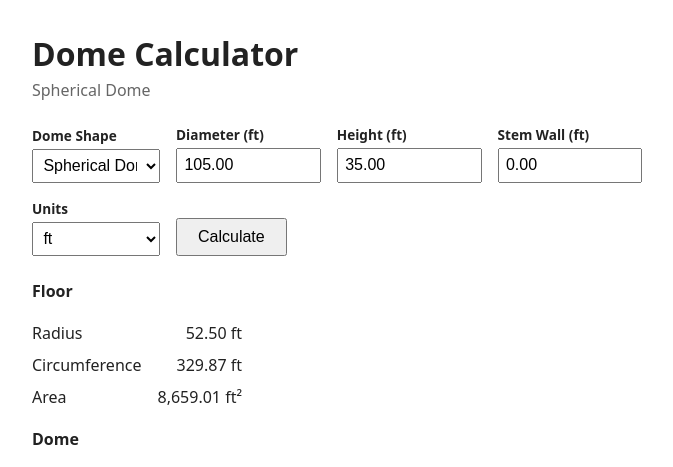
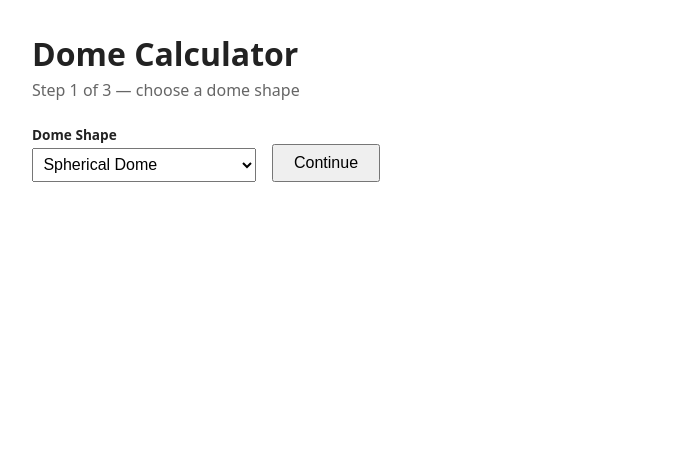
Before and after one commit to andrewsouth/dome-calculator, a Flask app: page / in a window 1280 px wide. Shown: the top 467 px of the page, without its empty margins (248-921 px from the left). Run offline with Flask 3, Linux system fonts and the light colour scheme.

Commit message:
Turn the form into a 3-stage wizard: shape -> units -> dimensions
Andrew noticed that changing the Dome Shape dropdown didn't update the
visible fields until Calculate was clicked, since fields for the new
shape don't exist server-side until the page re-renders with the new
shape in the query string. Rather than patch that one symptom, restructured
the page into explicit stages with a "Continue" button between each:

1. Pick a dome shape
2. Pick units
3. Enter shape-specific dimensions and Calculate

Stage is derived from which query params are present (no shape -> stage 1,
shape but no units -> stage 2, both present -> stage 3), so a fully-
qualified URL still jumps straight to stage 3 with results -- bookmarks
and the browser back button keep working correctly. Each stage's
breadcrumb has a "(change)" link back to the relevant earlier stage.

```diff
--- a/app.py
+++ b/app.py
@@ -208,12 +208,34 @@ DEFAULT_SHAPE = "spherical"
 
 @app.route("/")
 def index():
+    shape_key = request.args.get("shape")
+    if shape_key not in SHAPES:
+        shape_key = None
+
+    units = request.args.get("units")
+    if units not in UNIT_CHOICES:
+        units = None
+
+    if shape_key is None:
+        stage = 1
+    elif units is None:
+        stage = 2
+    else:
+        stage = 3
+
+    if stage < 3:
+        return render_template(
+            "index.html",
+            stage=stage,
+            shape_key=shape_key,
+            units=units,
+            shapes=SHAPES,
+            default_shape=DEFAULT_SHAPE,
+            unit_choices=UNIT_CHOICES,
+        )
+
+    shape = SHAPES[shape_key]
     errors = []
-
-    shape_key = request.args.get("shape", DEFAULT_SHAPE)
-    if shape_key not in SHAPES:
-        shape_key = DEFAULT_SHAPE
-    shape = SHAPES[shape_key]
 
     values = {}
     for field in shape["fields"]:
@@ -232,8 +254,7 @@ def index():
                     errors.append(f"'{raw}' is not a valid number for {field['label']}.")
                     values[key] = field["default"]
 
-    units = request.args.get("units", "ft")
-    values["units"] = units if units in UNIT_CHOICES else "ft"
+    values["units"] = units
 
     if not errors:
         errors = shape["validate"](values)
@@ -247,10 +268,13 @@ def index():
 
     return render_template(
         "index.html",
+        stage=stage,
         shape_key=shape_key,
+        units=units,
         shapes=SHAPES,
+        default_shape=DEFAULT_SHAPE,
+        unit_choices=UNIT_CHOICES,
         values=values,
-        unit_choices=UNIT_CHOICES,
         results=results,
         errors=errors,
     )
--- a/templates/index.html
+++ b/templates/index.html
@@ -18,21 +18,61 @@
     td { padding: 0.3rem 1rem 0.3rem 0; }
     td.value { text-align: right; font-variant-numeric: tabular-nums; }
     .section-title { font-weight: 600; margin-top: 1rem; }
+    .breadcrumb { display: flex; flex-wrap: wrap; gap: 0.4rem; align-items: center; margin: 1rem 0; font-size: 0.95rem; }
+    .breadcrumb .step { background: #eee; border-radius: 4px; padding: 0.3rem 0.6rem; }
+    .breadcrumb a { font-size: 0.85rem; color: #555; }
+    .breadcrumb .sep { color: #999; }
   </style>
 </head>
 <body>
   <h1>Dome Calculator</h1>
-  <p class="subtitle">{{ shapes[shape_key].label }}</p>
 
+  {% if stage >= 2 %}
+    <div class="breadcrumb">
+      <span class="step">Dome Shape: {{ shapes[shape_key].label }}</span>
+      <a href="/">(change)</a>
+      {% if stage >= 3 %}
+        <span class="sep">&rsaquo;</span>
+        <span class="step">Units: {{ units }}</span>
+        <a href="/?shape={{ shape_key }}">(change)</a>
+      {% endif %}
+    </div>
+  {% endif %}
+
+  {% if stage == 1 %}
+    <p class="subtitle">Step 1 of 3 &mdash; choose a dome shape</p>
     <form method="get" action="/">
       <div class="field">
         <label for="shape">Dome Shape</label>
-      <select id="shape" name="shape">
+        <select class="wide" id="shape" name="shape">
           {% for key, shape in shapes.items() %}
-          <option value="{{ key }}" {% if key == shape_key %}selected{% endif %}>{{ shape.label }}</option>
+            <option value="{{ key }}" {% if key == default_shape %}selected{% endif %}>{{ shape.label }}</option>
           {% endfor %}
         </select>
       </div>
+      <button type="submit">Continue</button>
+    </form>
+
+  {% elif stage == 2 %}
+    <p class="subtitle">Step 2 of 3 &mdash; choose units</p>
+    <form method="get" action="/">
+      <input type="hidden" name="shape" value="{{ shape_key }}">
+      <div class="field">
+        <label for="units">Units</label>
+        <select id="units" name="units">
+          {% for unit in unit_choices %}
+            <option value="{{ unit }}" {% if unit == "ft" %}selected{% endif %}>{{ unit }}</option>
+          {% endfor %}
+        </select>
+      </div>
+      <button type="submit">Continue</button>
+    </form>
+
+  {% else %}
+    <p class="subtitle">Step 3 of 3 &mdash; enter dimensions</p>
+    <form method="get" action="/">
+      <input type="hidden" name="shape" value="{{ shape_key }}">
+      <input type="hidden" name="units" value="{{ units }}">
       {% for field in shapes[shape_key].fields %}
         <div class="field">
           {% if field.kind == "select" %}
@@ -50,14 +90,6 @@
           {% endif %}
         </div>
       {% endfor %}
-    <div class="field">
-      <label for="units">Units</label>
-      <select id="units" name="units">
-        {% for unit in unit_choices %}
-          <option value="{{ unit }}" {% if unit == values.units %}selected{% endif %}>{{ unit }}</option>
-        {% endfor %}
-      </select>
-    </div>
       <button type="submit">Calculate</button>
     </form>
 
@@ -86,5 +118,6 @@
         </table>
       {% endfor %}
     {% endif %}
+  {% endif %}
 </body>
 </html>
```
Lines whose indentation alone changed are shown as unchanged.
